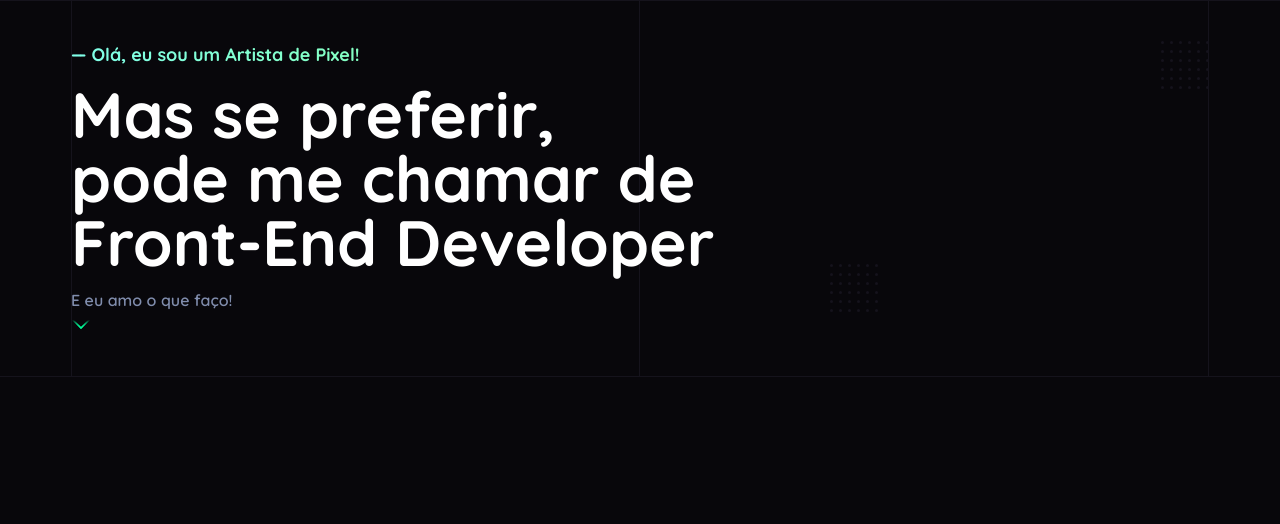
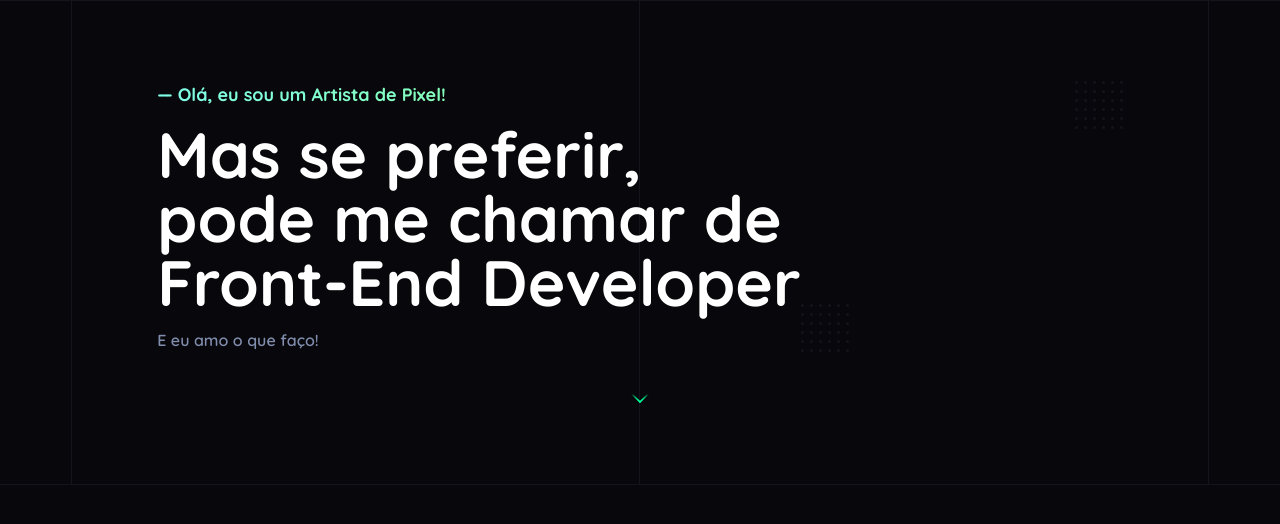
Before and after one commit to dfsilva-dxp/dfsilva-portfolio, a Next.js app: page / in a window 1280 px wide. Shown: the top 524 px of the page. Built offline with nearby package versions, Linux system fonts and the light colour scheme.

Commit message:
feat: add grid and gap in the container

```diff
--- a/src/components/Header/styles.ts
+++ b/src/components/Header/styles.ts
@@ -4,9 +4,12 @@ import * as Square from "components/DottedSquare/styles";
 
 export const Container = styled.div`
   ${({ theme }) => css`
-    padding-top: ${theme.spacings.xlarge};
-    padding-bottom: ${theme.spacings.xlarge};
+    padding-top: ${theme.spacings.xxlarge};
+    padding-bottom: ${theme.spacings.xxlarge};
     position: relative;
+    display: grid;
+    place-items: center;
+    gap: ${theme.spacings.xlarge};
   `}
 `;
 
```
